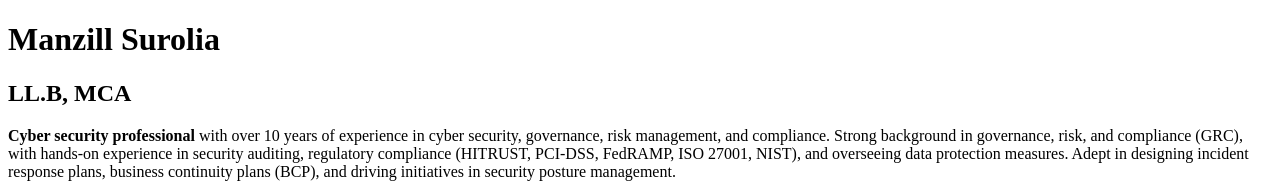
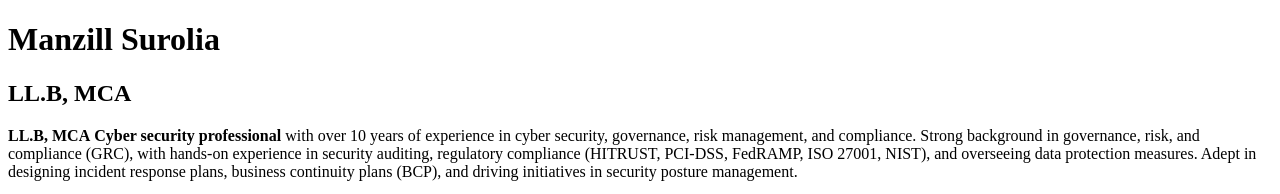
Before and after one commit to manzill-surolia/Manzill, a plain HTML site: page index.html in a window 1280 px wide. Shown: the top 194 px of the page. Drawn offline with Linux system fonts and the light colour scheme.

Commit message:
Update index.html

```diff
--- a/index.html
+++ b/index.html
@@ -30,6 +30,7 @@
     </header>
     <main>
         <p>
+            <b>LL.B, MCA</b>
             <b>Cyber security professional</b> with over 10 years of experience in cyber security, governance, risk management, and compliance.
             Strong background in governance, risk, and compliance (GRC), with hands-on experience in security auditing, regulatory
             compliance (HITRUST, PCI-DSS, FedRAMP, ISO 27001, NIST), and overseeing data protection measures.
```
